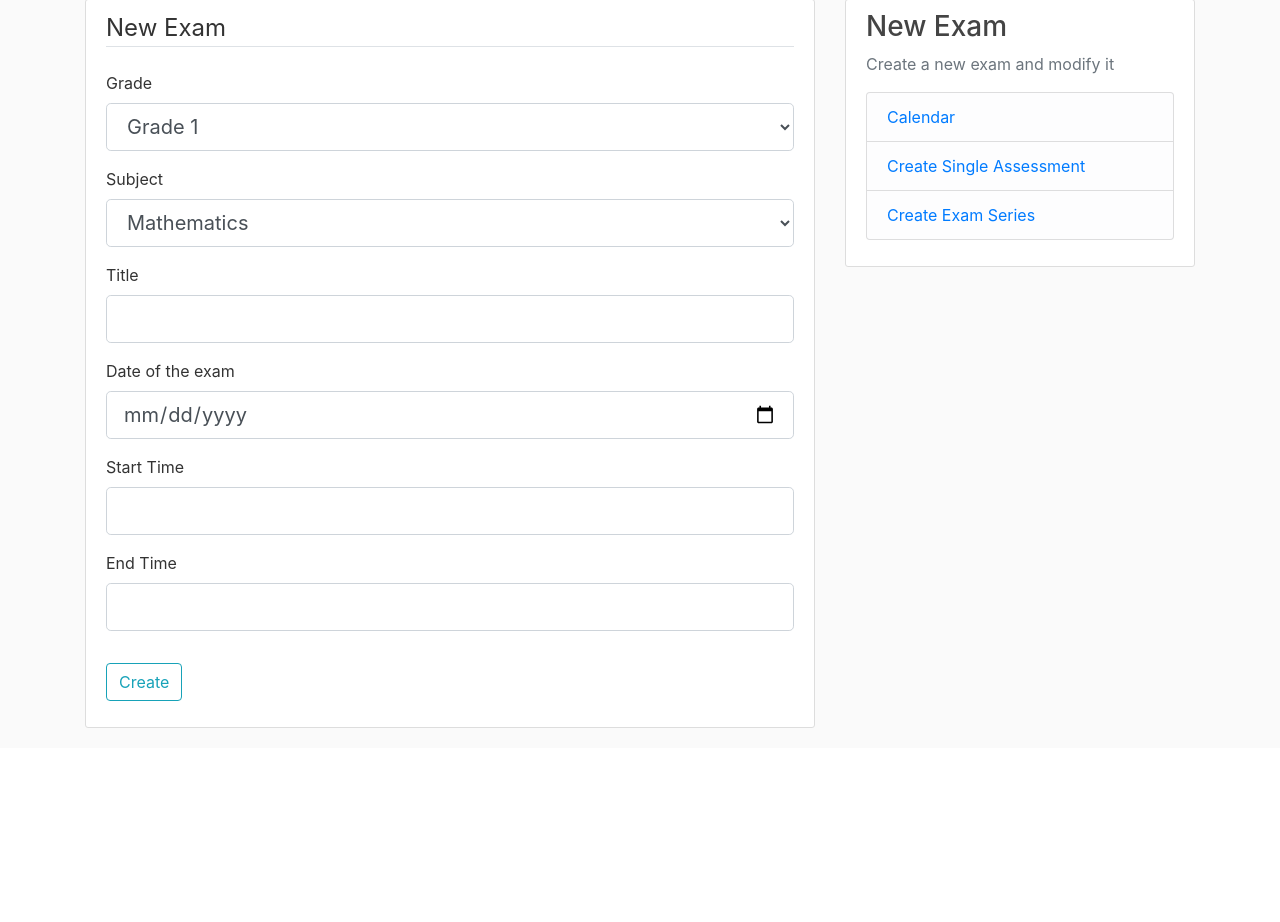
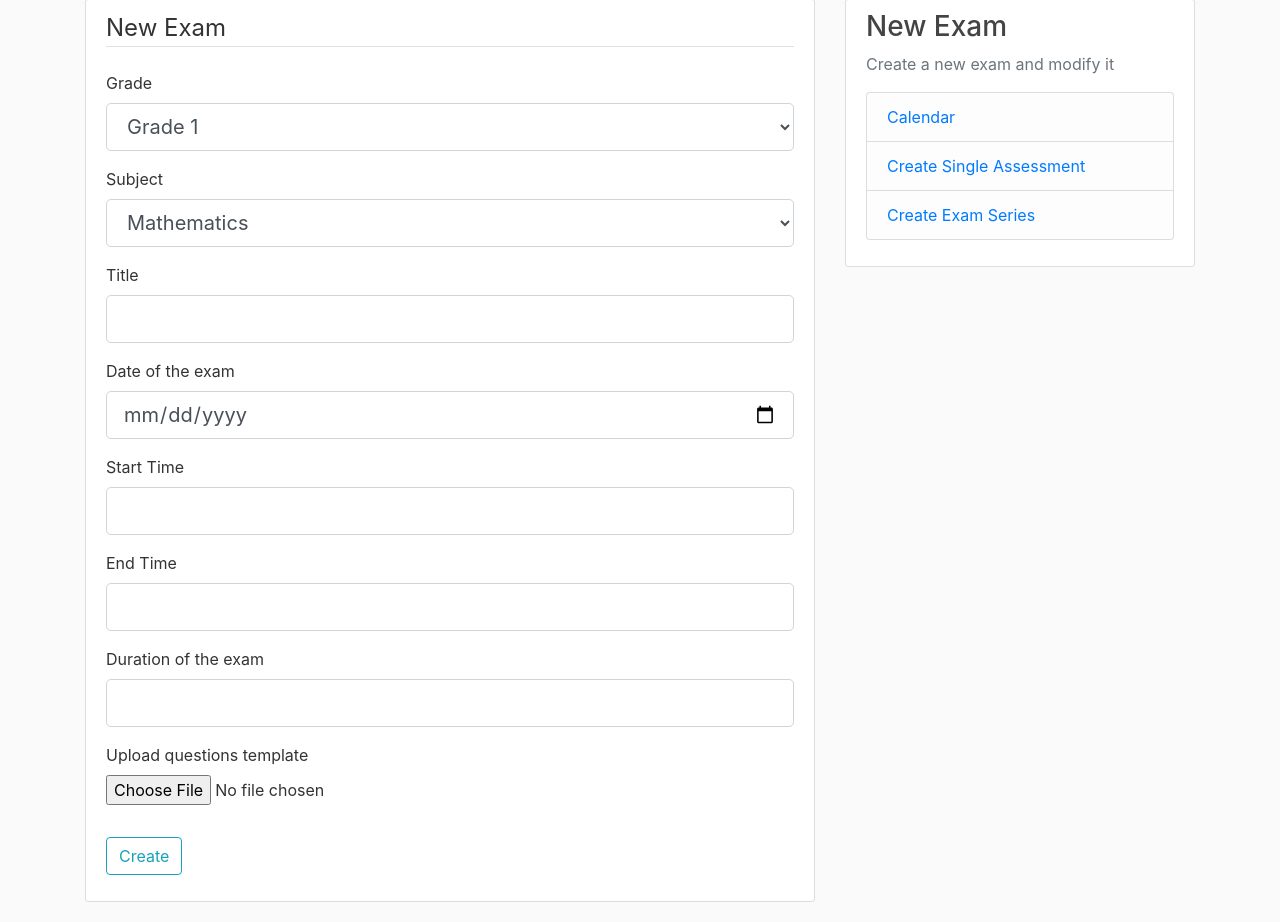
Before and after one commit to SaaranshJain/EduTest, a Flask app: page /1011011100/create in a window 1280 px wide. Shown: the part 81-1003 px from the top of the page. Before the commit the page ends 809 px from the top, so only its background shows below. Run offline with Flask 2, Linux system fonts and the light colour scheme; the visitor is signed in with stand-in values (Sample User, id 1); some libraries are stand-ins or nearby versions.

Commit message:
Add files via upload

```diff
--- a/FlaskExamApp/Models.py
+++ b/FlaskExamApp/Models.py
@@ -39,7 +39,9 @@ class Exam(db.Model) :
     date_of_exam = db.Column(db.DateTime , nullable=False , default=datetime.utcnow)
     start_time = db.Column(db.String(2) , nullable=False)
     end_time = db.Column(db.String(2) , nullable=False)
+    duration = db.Column(db.String(2) , nullable=False)
     portions = db.Column(db.Text , nullable=False)
+    questions = db.Column(db.String(120))
 
     def __repr__(self) :
         return f"Exam('{self.title} , {self.date_of_exam} , {self.subject}')"
--- a/FlaskExamApp/Variables.py
+++ b/FlaskExamApp/Variables.py
@@ -1,4 +1,21 @@
-subjects = [
+subjects3_5 = [
+    ("II Language") ,
+    ("Mathematics") ,
+    ("Science") ,
+    ("Social Science") ,
+    ("English") ,
+    ("Computer")
+]
+subjects1_2 = [
+    ("II Language") ,
+    ("Mathematics") ,
+    ("Science") ,
+    ("Social Science") ,
+    ("English") ,
+    ("Computer")
+]
+
+subjects11_12 = [
     ("Mathematics" , "Mathematics") ,
     ("Physics" , "Physics") ,
     ("Chemistry" , "Chemistry") ,
--- a/FlaskExamApp/exams/Forms.py
+++ b/FlaskExamApp/exams/Forms.py
@@ -1,23 +1,30 @@
-from FlaskExamApp.Variables import subjects , classes
+from FlaskExamApp.Variables import subjects11_12 , classes
 from wtforms import StringField , SubmitField , SelectField
-from wtforms.fields.html5 import DateField
+from wtforms.fields.html5 import DateField , IntegerField
 from wtforms.validators import DataRequired
 from flask_wtf import FlaskForm
+from flask_wtf.file import FileField
 from wtforms_components import TimeField
 
 class CreateSingle(FlaskForm) :
-    subject = SelectField(label="Subject" , choices=subjects , validators=[DataRequired()])
+    subject = SelectField(label="Subject" , choices=subjects11_12 , validators=[DataRequired()])
     title = StringField("Title" , validators=[DataRequired()])
     date = DateField("Date of the exam" , validators=[DataRequired()] , format="%Y-%m-%d")
     start_time = TimeField("Start Time" , validators=[DataRequired()])
     end_time = TimeField("End Time" , validators=[DataRequired()])
+    duration = TimeField("Duration of the exam" , validators=[DataRequired()])
     grade = SelectField(label="Grade" , choices=classes , validators=[DataRequired()])
+    questions = FileField("Upload questions template")
     submit = SubmitField("Create")
 
 class UpdateDelete(FlaskForm) :
-    subject = SelectField(label="Subject" , choices=subjects , validators=[DataRequired()])
+    subject = SelectField(label="Subject" , choices=subjects11_12 , validators=[DataRequired()])
     title = StringField("Title" , validators=[DataRequired()])
     date = DateField("Date of the exam" , validators=[DataRequired()] , format="%Y-%m-%d")
     grade = SelectField(label="Grade" , choices=classes , validators=[DataRequired()])
     submit = SubmitField("Update")
     delete = SubmitField("Delete")
+
+class NumberQuestionForm(FlaskForm) :
+    num_qs = IntegerField("Number of questions" , validators=[DataRequired()])
+    submit = SubmitField("Next")
--- a/FlaskExamApp/exams/Routes.py
+++ b/FlaskExamApp/exams/Routes.py
@@ -1,5 +1,5 @@
 from flask import Blueprint , flash , render_template , redirect , url_for , request
-from FlaskExamApp.exams.Forms import CreateSingle , UpdateDelete
+from FlaskExamApp.exams.Forms import CreateSingle , UpdateDelete , NumberQuestionForm
 from FlaskExamApp.Models import Exam
 from FlaskExamApp import db
 from flask_login import login_required
@@ -12,7 +12,8 @@ exams = Blueprint("exams" , __name__)
 def createsingle() :
     form_createsingle = CreateSingle()
     if form_createsingle.validate_on_submit() :
-        exam = Exam(subject=form_createsingle.subject.data , title=form_createsingle.title.data , date_of_exam=form_createsingle.date.data , start_time=str(form_createsingle.start_time.data) , end_time=str(form_createsingle.end_time.data) , portions="Portions : \n\n" + form_createsingle.title.data)
+        print(form_createsingle.questions.data)
+        exam = Exam(subject=form_createsingle.subject.data , title=form_createsingle.title.data , date_of_exam=form_createsingle.date.data , start_time=str(form_createsingle.start_time.data) , end_time=str(form_createsingle.end_time.data) , portions="Portions : \n\n" + form_createsingle.title.data , questions=form_createsingle.questions.data)
         if str(exam.date_of_exam) < str(datetime.now())[:10] or (str(exam.date_of_exam) < str(datetime.now())[:10] and str(exam.end_time) < str(datetime.now())[11:-7]) :
             flash("The exam was not created since you need to select a proper date and time" , category="warning")
         else :
--- /dev/null
+++ b/FlaskExamApp/exams/utils.py
@@ -0,0 +1,4 @@
+def ComprehendDoc(file) :
+    pass
+
+ComprehendDoc("C:/Users/Saaransh Jain/Documents/test_temp.txt")
--- a/FlaskExamApp/main/Routes.py
+++ b/FlaskExamApp/main/Routes.py
@@ -18,6 +18,7 @@ def home() :
     page = request.args.get("page" , 1 , type=int)
     exams = Exam.query.order_by(Exam.date_of_exam.asc()).paginate(page=page , per_page=7)
     for exam in exams.items :
+        print(exam.questions)
         if str(exam.date_of_exam) <= str(datetime.now())[:10] or (str(exam.date_of_exam) <= str(datetime.now())[:10] and str(exam.end_time) <= str(datetime.now())[11:-7]) :
             db.session.delete(exam)
             db.session.commit()
--- a/FlaskExamApp/templates/CreateSingle.html
+++ b/FlaskExamApp/templates/CreateSingle.html
@@ -29,6 +29,14 @@
                     {{ form.end_time.label(class="form-control-label") }}
                     {{ form.end_time(class="form-control form-control-lg") }}
                 </div>
+                <div class="form-group">
+                    {{ form.duration.label(class="form-control-label") }}
+                    {{ form.duration(class="form-control form-control-lg") }}
+                </div>
+                <div class="form-group">
+                    {{ form.questions.label(class="form-control-label") }}
+                    {{ form.questions(class="form-control-file") }}
+                </div>
             </fieldset>
             <div class="form-group">
                 {{ form.submit(class="btn btn-outline-info") }}
```
Also changed, not shown: FlaskExamApp/site.db.
